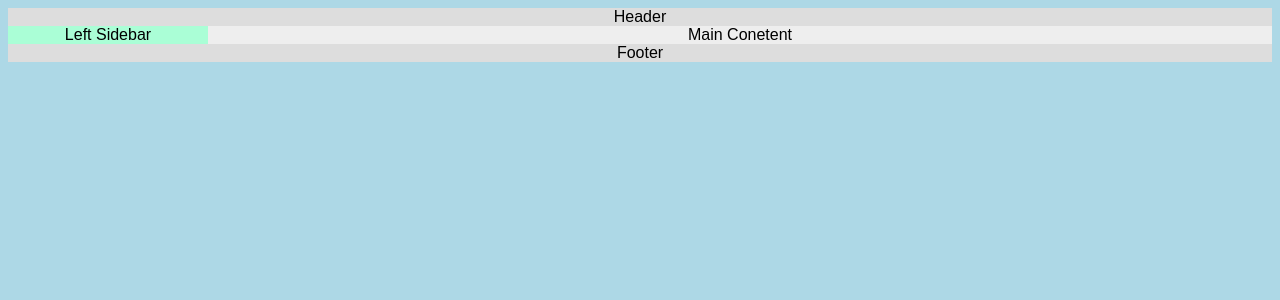
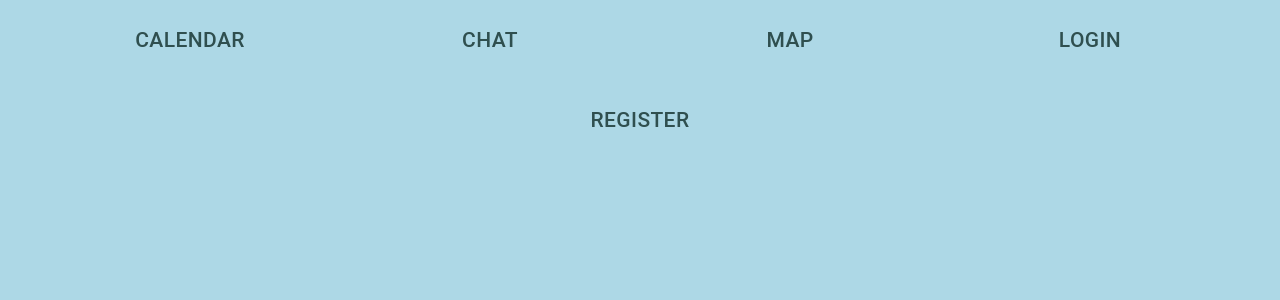
Before and after one commit to khizr/AppointmentSystem, a React (Create React App) app in the folder team05-reactapp/: page / in a window 1280 px wide. Shown: the top 300 px of the page. Built offline with nearby package versions, Linux system fonts and the light colour scheme.

Commit message:
Creates barebones structure for home page and all other pages - Hamza Khan

```diff
--- a/team05-reactapp/package.json
+++ b/team05-reactapp/package.json
@@ -3,11 +3,14 @@
   "version": "0.1.0",
   "private": true,
   "dependencies": {
+    "@material-ui/core": "^4.10.2",
     "@testing-library/jest-dom": "^4.2.4",
     "@testing-library/react": "^9.5.0",
     "@testing-library/user-event": "^7.2.1",
+    "material-ui": "^0.20.2",
     "react": "^16.13.1",
     "react-dom": "^16.13.1",
+    "react-router-dom": "^5.2.0",
     "react-scripts": "3.4.1"
   },
   "scripts": {
--- /dev/null
+++ b/team05-reactapp/src/App.css
@@ -0,0 +1,13 @@
+/* Top-level shared styles */
+/* You can keep styles that are shared by different components here */
+
+html {
+    height: 100%;
+  }
+
+  body {
+    color: darkslategrey;
+    background-color: white;
+    margin: 40px;
+    font-family: "Helvetica Neue", Helvetica, sans-serif;
+  }
--- /dev/null
+++ b/team05-reactapp/src/App.js
@@ -0,0 +1,51 @@
+import React from 'react';
+
+// Importing react-router-dom to use the React Router
+import { Route, Switch, BrowserRouter } from 'react-router-dom';
+import './App.css';
+
+// Importing the all the major components of our web app
+import Home from './react components/Home';
+import Calendar from './react components/Calendar';
+import Chat from './react components/Chat';
+import Map from './react components/Map';
+
+
+class App extends React.Component {
+
+  // a 'global' state that you can pass through to any child componenets of App.
+  //   In the Routes below they are passed to both the Home and Queue states.
+//   state = {
+//     abc: "123"
+//   }
+
+  render() {
+    return (
+        <div>
+        <BrowserRouter>
+          <Switch> { /* Similar to a switch statement - shows the component depending on the URL path */ }
+            { /* Each Route below shows a different component depending on the exact path in the URL  */ }
+            <Route exact path='/'>
+                <Home/>
+            </Route>
+
+            <Route exact path='/Calendar'>
+                <Calendar/>
+            </Route>
+
+            <Route exact path='/Map'>
+                <Map/>
+            </Route>
+
+            <Route exact path='/Chat'>
+                <Chat/>
+            </Route>
+
+          </Switch>
+        </BrowserRouter>
+      </div>
+    );
+  }
+}
+
+export default App;
--- a/team05-reactapp/src/index.js
+++ b/team05-reactapp/src/index.js
@@ -1,27 +1,7 @@
 import React from 'react';
 import ReactDOM from 'react-dom';
+import App from "./App";
 import './index.css'
 
 
-class App extends React.Component {
-  render() {
-    return (
-      <div id="wrapper">
-        <div id="header">Header</div>
-        <div id="left-sidebar">Left Sidebar</div>
-        <div id="content">
-          <div id="inner-content">
-            Main Conetent
-          </div>
-        </div>
-        <div id="footer">Footer</div>
-      </div>
-    );
-  }
-}
-
-//const myfirstelement = <h1>Hello React!</h1>
-
-//ReactDOM.render(myfirstelement, document.getElementById('root'));
-
-ReactDOM.render(<App />, document.getElementById('root'));
+ReactDOM.render(<App />, document.getElementById("root"));
--- /dev/null
+++ b/team05-reactapp/src/react components/Calendar/index.js
@@ -0,0 +1,12 @@
+import React from "react";
+
+/* Component for the Calendar page */
+class Calendar extends React.Component {
+    render() {
+      return (
+        <h1>Hello</h1>
+      );
+    }
+  }
+
+  export default Calendar;
--- /dev/null
+++ b/team05-reactapp/src/react components/Chat/index.js
@@ -0,0 +1,12 @@
+import React from "react";
+
+/* Component for the Chat page */
+class Chat extends React.Component {
+    render() {
+      return (
+        <h1>Hello</h1>
+      );
+    }
+  }
+
+  export default Chat;
--- /dev/null
+++ b/team05-reactapp/src/react components/Home/index.js
@@ -0,0 +1,34 @@
+import React from "react";
+import { Link } from "react-router-dom";
+import Button from "@material-ui/core/Button";
+
+import "./styles.css";
+
+/* Component for the Home page */
+class Home extends React.Component {
+    render() {
+      return (
+        <div className="home__bg center">
+
+          <Link className="component__button-link" to={"./../Calendar"}>
+            <Button className="component__button">Calendar</Button>
+          </Link>
+
+          <Link className="component__button-link" to={"./../Chat"}>
+            <Button className="component__button">Chat</Button>
+          </Link>
+
+          <Link className="component__button-link" to={"./../Map"}>
+            <Button className="component__button">Map</Button>
+          </Link>
+
+          <Button className="component__button">Login</Button>
+
+          <Button className="component__button">Register</Button>
+
+        </div>
+      );
+    }
+  }
+
+  export default Home;
--- /dev/null
+++ b/team05-reactapp/src/react components/Home/styles.css
@@ -0,0 +1,35 @@
+/* Styles for the Home React component */
+.center {
+    position: absolute;
+    top: 50%;
+    left: 50%;
+    transform: translate(-50%, -50%);
+  }
+
+  .home__bg {
+    background-color: Blue Green;
+    background-size: cover;
+    width: 100%;
+    height: 100%;
+  }
+
+  .component__button-link {
+    text-decoration: none;
+  }
+
+  .component__button {
+    width: 300px;
+    height: 80px;
+  }
+
+  /* Increase specificity to override component styles */
+  .MuiButton-root.component__button:hover {
+    background-color: transparent;
+    border: 4px darkslategrey solid;
+    border-radius: 0;
+  }
+
+  .component__button .MuiButton-label {
+    font-size: 1.5em;
+    color: darkslategrey;
+  }
--- /dev/null
+++ b/team05-reactapp/src/react components/Map/index.js
@@ -0,0 +1,12 @@
+import React from "react";
+
+/* Component for the Map page */
+class Map extends React.Component {
+    render() {
+      return (
+        <h1>Hello</h1>
+      );
+    }
+  }
+
+  export default Map;
```
Also changed, not shown: 1 other file (tests, documents, lock files or other folders).
